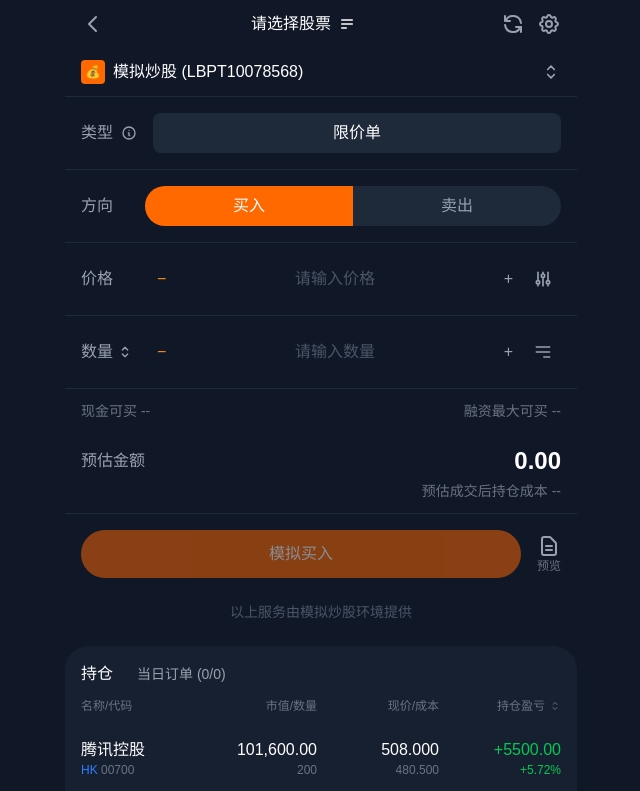
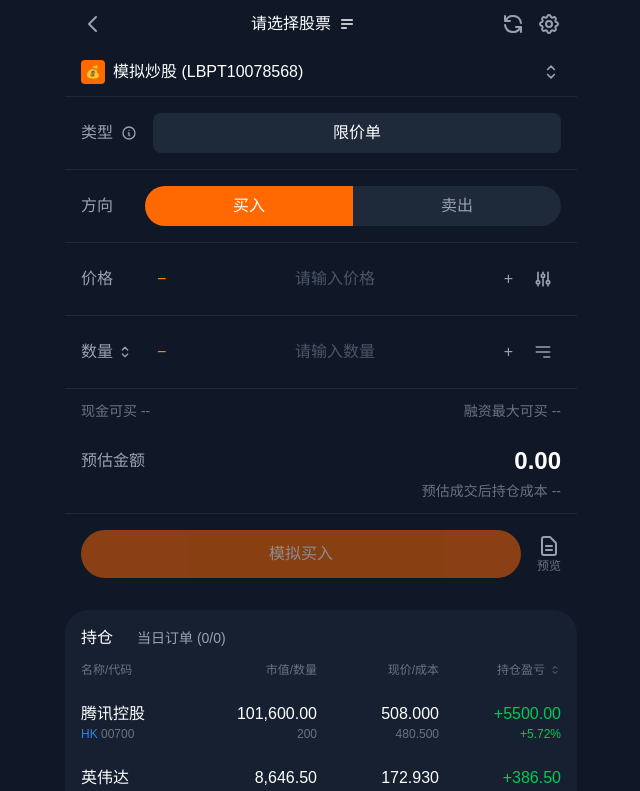
Before and after one commit to starwrights-org/trading-app, a Next.js app: page /trading-hall in a window 1280 px wide. Shown: the top 791 px of the page, without its empty margins (319-959 px from the left). Built offline with nearby package versions, Linux system fonts and the light colour scheme.

Commit message:
🗑️ 删除「以上服务由模拟炒股环境提供」文字

```diff
--- a/src/app/trading-hall/page.tsx
+++ b/src/app/trading-hall/page.tsx
@@ -218,11 +218,6 @@ export default function TradingHallPage() {
           </button>
         </div>
 
-        {/* 服务提示 */}
-        <div className={`text-center py-2 text-sm ${theme === 'dark' ? 'text-gray-600' : 'text-gray-400'}`}>
-          以上服务由模拟炒股环境提供
-        </div>
-
         {/* 底部持仓区域 */}
         <div className={`mt-4 ${theme === 'dark' ? 'bg-gray-800/50' : 'bg-gray-50'} rounded-t-3xl`}>
           {/* 持仓/当日订单 Tab */}
```
